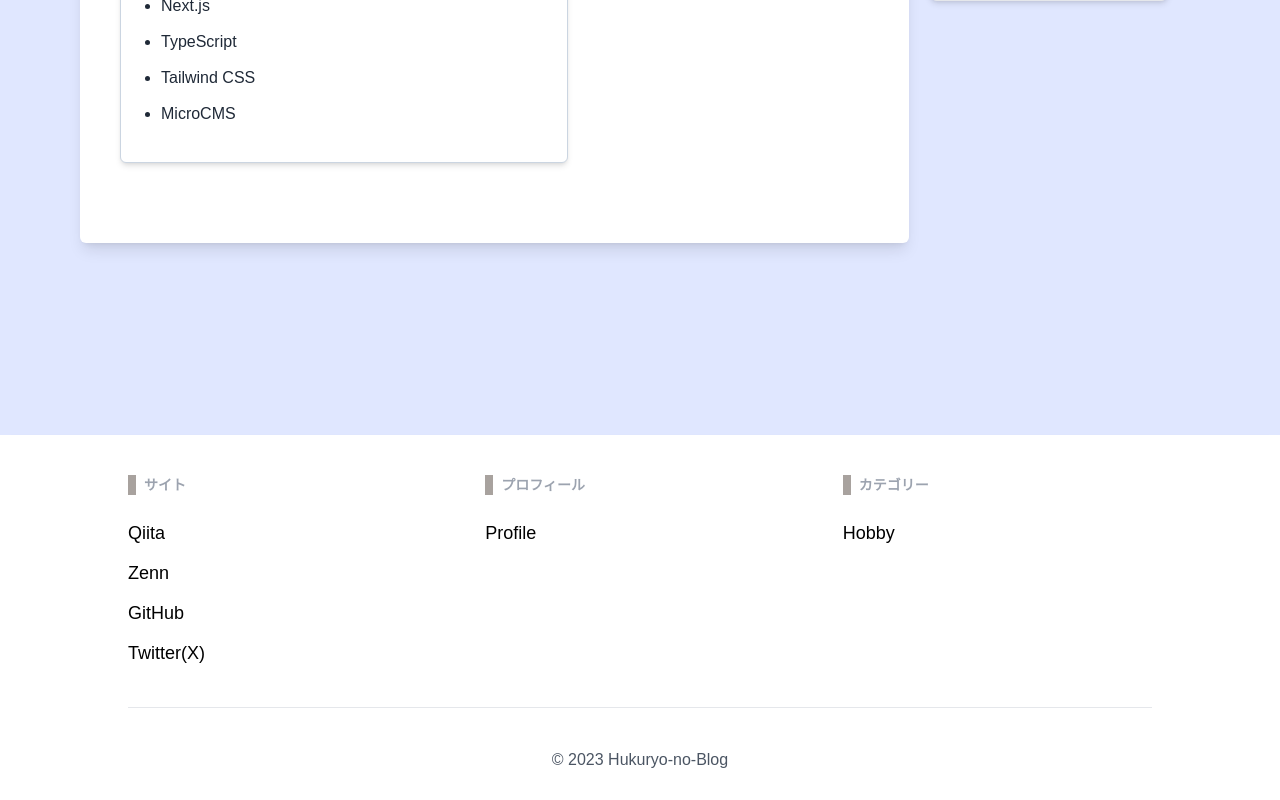
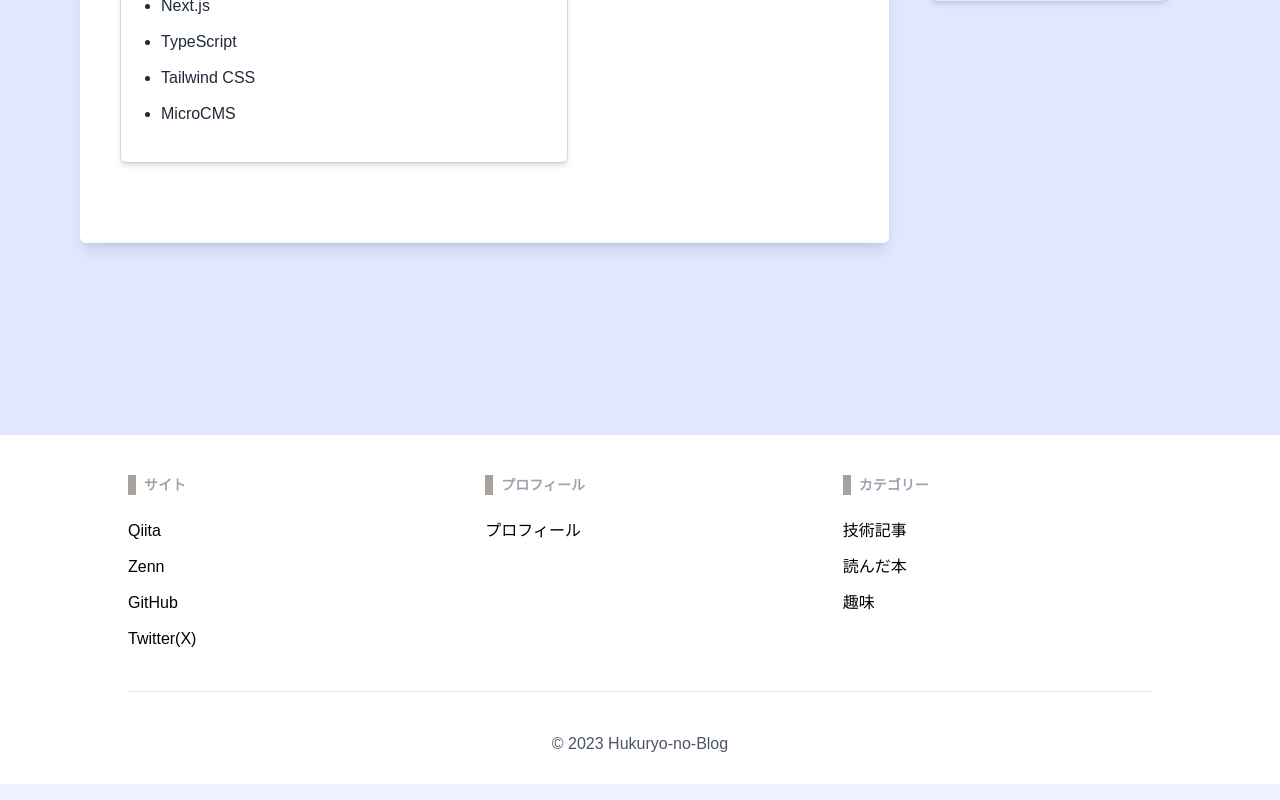
Before and after one commit to hukuryo/Hukuryo-Blog, a Next.js app: page / in a window 1280 px wide. Shown: the part 725-1525 px from the top of the page. Built offline with nearby package versions, Linux system fonts and the light colour scheme.

Commit message:
レイアウト修正

```diff
--- a/components/ArticleList.tsx
+++ b/components/ArticleList.tsx
@@ -9,7 +9,7 @@ import { ArticleProps } from "../types/article";
 const ArticleList: React.FC<ArticleProps> = ({ articles, pass }) => {
 
     return (
-        <ul className="mt-8 grid grid-cols-1 gap-6 w-full mr-5 md:grid-cols-2">
+        <ul className="mt-8 grid grid-cols-1 gap-6 w-full md:grid-cols-2">
             {articles.map((article) => (
                 <li key={article.id}>
                     <Link href={`/${ pass }/${article.id}`} legacyBehavior>
--- a/components/Footer.tsx
+++ b/components/Footer.tsx
@@ -10,16 +10,16 @@ export function Footer() {
                         <h3 className="mb-6 border-l-8 border-stone-400 pl-2 text-sm font-semibold text-gray-400 uppercase dark:text-white">サイト</h3>
                         <ul>
                         <li className='mb-3'>
-                            <Link className='text-lg hover:opacity-60 hover:underline' href="https://qiita.com/hukuryo">Qiita</Link>
+                            <Link className='text-md hover:opacity-60 hover:underline' href="https://qiita.com/hukuryo">Qiita</Link>
                         </li>
                         <li className='mb-3'>
-                            <Link className='text-lg hover:opacity-60 hover:underline' href="https://zenn.dev/ryohei0509">Zenn</Link>
+                            <Link className='text-md hover:opacity-60 hover:underline' href="https://zenn.dev/ryohei0509">Zenn</Link>
                         </li>
                         <li className='mb-3'>
-                            <Link className='text-lg hover:opacity-60 hover:underline' href="https://github.com/hukuryo">GitHub</Link>
+                            <Link className='text-md hover:opacity-60 hover:underline' href="https://github.com/hukuryo">GitHub</Link>
                         </li>
                         <li>
-                            <Link className='text-lg hover:opacity-60 hover:underline' href="https://twitter.com/hukuryo_">Twitter(X)</Link>
+                            <Link className='text-md hover:opacity-60 hover:underline' href="https://twitter.com/hukuryo_">Twitter(X)</Link>
                         </li>
                         </ul>
                     </div>
@@ -27,7 +27,7 @@ export function Footer() {
                         <h3 className="mb-6 text-sm font-semibold border-l-8 border-stone-400 pl-2 text-gray-400 uppercase dark:text-white">プロフィール</h3>
                         <ul>
                             <li className='mb-3'>
-                                <Link className='text-lg hover:opacity-60 hover:underline' href="/profile">Profile</Link>
+                                <Link className='text-md hover:opacity-60 hover:underline' href="/profile">プロフィール</Link>
                             </li>
                         </ul>
                     </div>
@@ -35,7 +35,13 @@ export function Footer() {
                         <h3 className="mb-6 text-sm font-semibold text-gray-400 border-l-8 border-stone-400 pl-2 uppercase dark:text-white">カテゴリー</h3>
                         <ul>
                             <li className='mb-3'>
-                                <Link className='text-lg hover:opacity-60 hover:underline' href="/hobbies">Hobby</Link>
+                                <Link className='text-md hover:opacity-60 hover:underline' href="/articles">技術記事</Link>
+                            </li>
+                            <li className='mb-3'>
+                                <Link className='text-md hover:opacity-60 hover:underline' href="/books">読んだ本</Link>
+                            </li>
+                            <li className='mb-3'>
+                                <Link className='text-md hover:opacity-60 hover:underline' href="/hobbies">趣味</Link>
                             </li>
                         </ul>
                     </div>
--- a/components/SideBarProfile.tsx
+++ b/components/Profile.tsx
@@ -2,9 +2,9 @@ import Image from 'next/image'
 import Link from 'next/link'
 import React from 'react'
 
-export function SideBarProfile() {
+export function Profile() {
     return (
-        <div className='bg-white border py-4 px-3 max-w-3xl w-60 rounded-lg shadow-md'>
+        <div className='bg-white text-center lg:text-left border py-4 px-3 lg:w-60 rounded-lg shadow-md'>
             <div className="text-center flex justify-center mb-3">
                 <Image
                     src="/profile.png"
--- /dev/null
+++ b/components/ResponsiveProfile.tsx
@@ -0,0 +1,12 @@
+import React from 'react'
+import { SearchInput } from './SearchInput'
+import { Profile } from './Profile'
+
+export function ResponsiveProfile() {
+    return (
+        <div className="lg:hidden mt-20">
+            <SearchInput/>
+            <Profile />
+        </div>
+    )
+}
--- a/components/SideBar.tsx
+++ b/components/SideBar.tsx
@@ -1,13 +1,13 @@
 import { SearchInput } from "@/components/SearchInput";
-import { SideBarProfile } from "@/components/SideBarProfile";
+import { Profile } from "@/components/Profile";
 
 
 export function SideBar() {
     return (
         <>
-            <aside id="cta-button-sidebar" className="h-full hidden mb-5 ml-5 lg:block">
+            <aside id="cta-button-sidebar" className="h-full ml-10 hidden mb-5 lg:block">
                 <SearchInput/>
-                <SideBarProfile />
+                <Profile />
             </aside>
         </>
     );
--- a/pages/articles/index.tsx
+++ b/pages/articles/index.tsx
@@ -9,7 +9,11 @@ import { ScrollUp } from "@/components/ScrollUp";
 import { SideBar } from "@/components/SideBar";
 import { Layout } from "@/components/Layout";
 import { PageTracking } from "@/components/PageTracking";
+import { Profile } from "@/components/Profile";
+
 import { ArticleProps } from "../../types/article";
+import { SearchInput } from "@/components/SearchInput";
+import { ResponsiveProfile } from "@/components/ResponsiveProfile";
 
 export const getStaticProps = async () => {
     const data = await client.get({ endpoint: "articles" });
@@ -37,6 +41,7 @@ export default function Article({ articles }: ArticleProps) {
                     <ArticleList articles={ techArticles } pass={"articles"} />
                     <SideBar />
                 </div>
+                <ResponsiveProfile />
             </Layout>
             <ScrollUp />
             <Footer />
--- a/pages/books/index.tsx
+++ b/pages/books/index.tsx
@@ -10,6 +10,9 @@ import { PageTracking } from "@/components/PageTracking";
 import { SideBar } from "@/components/SideBar";
 import { ArticleProps } from "../../types/article";
 import Head from "next/head";
+import { SearchInput } from "@/components/SearchInput";
+import { Profile } from "@/components/Profile";
+import { ResponsiveProfile } from "@/components/ResponsiveProfile";
 
 export const getStaticProps = async () => {
     const data = await client.get({ endpoint: "articles" });
@@ -38,6 +41,7 @@ export default function books({ articles }: ArticleProps) {
                     <ArticleList articles={ bookArticles } pass={"books"} />
                     <SideBar />
                 </div>
+                <ResponsiveProfile />
             </Layout>
             <ScrollUp />
             <Footer />
--- a/pages/hobbies/index.tsx
+++ b/pages/hobbies/index.tsx
@@ -10,6 +10,9 @@ import { PageTracking } from "@/components/PageTracking";
 import { Layout } from "@/components/Layout";
 import { SideBar } from "@/components/SideBar";
 import { ArticleProps } from "../../types/article";
+import { SearchInput } from "@/components/SearchInput";
+import { Profile } from "@/components/Profile";
+import { ResponsiveProfile } from "@/components/ResponsiveProfile";
 
 export const getStaticProps = async () => {
     const data = await client.get({ endpoint: "articles" });
@@ -37,6 +40,7 @@ export default function books({ articles }: ArticleProps) {
                     <ArticleList articles={ hobbyArticles } pass={"hobbies"} />
                     <SideBar />
                 </div>
+                <ResponsiveProfile />
             </Layout>
             <ScrollUp />
             <Footer />
--- a/pages/profile/index.tsx
+++ b/pages/profile/index.tsx
@@ -9,6 +9,9 @@ import { Footer } from "../../components/Footer";
 import { ScrollUp } from "@/components/ScrollUp";
 import { PageTracking } from "@/components/PageTracking";
 import Head from 'next/head';
+import { SearchInput } from '@/components/SearchInput';
+import { Profile } from '@/components/Profile';
+import { ResponsiveProfile } from '@/components/ResponsiveProfile';
 
 export default function profile() {
     return (
@@ -52,6 +55,7 @@ export default function profile() {
                         </div>
                     </div>
                 </div>
+                <ResponsiveProfile />
             </main>
             <ScrollUp />
             <Footer />
--- a/pages/search/index.tsx
+++ b/pages/search/index.tsx
@@ -12,6 +12,9 @@ import { SideBar } from "@/components/SideBar";
 import { Layout } from "@/components/Layout";
 import { PageTracking } from "@/components/PageTracking";
 import { ArticleProps } from "../../types/article";
+import { SearchInput } from "@/components/SearchInput";
+import { Profile } from "@/components/Profile";
+import { ResponsiveProfile } from "@/components/ResponsiveProfile";
 
 
 export const getStaticProps = async () => {
@@ -57,6 +60,7 @@ export default function Search({ articles }: ArticleProps) {
                     <ArticleList articles={ searchArticles } pass={"articles"} />
                     <SideBar />
                 </div>
+                <ResponsiveProfile />
             </Layout>
             <ScrollUp />
             <Footer />
```
